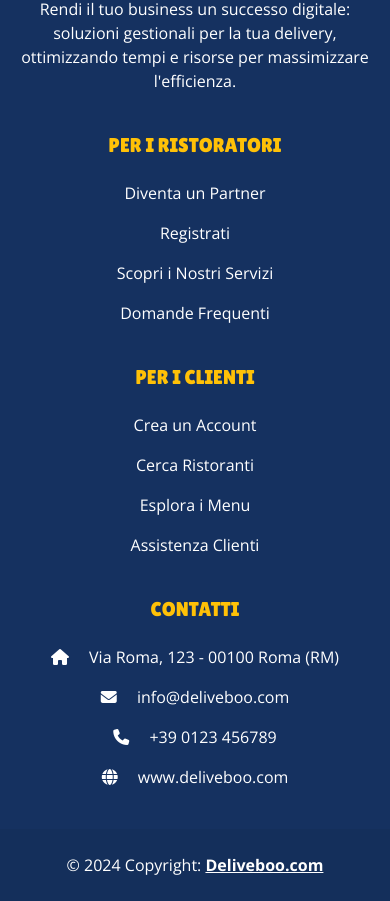
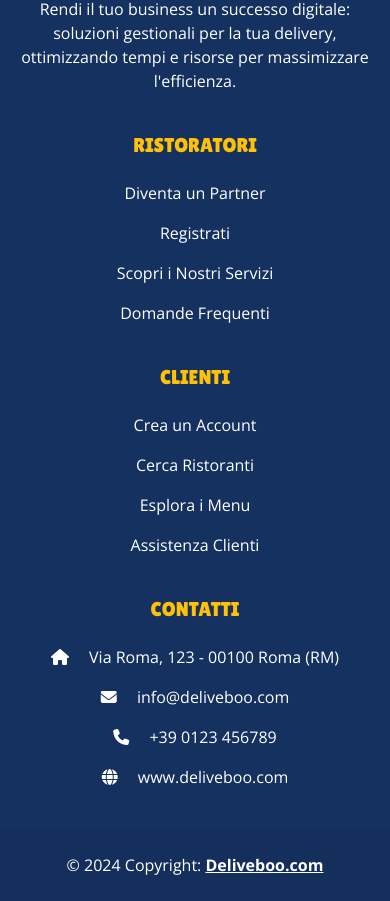
Before and after one commit to gds90/vite-deliveBoo, a Vue app: page / in a window 390 px wide. Shown: the part 3100-4001 px from the top of the page. Built offline with nearby package versions, Linux system fonts and the light colour scheme.

Commit message:
Fixing some responsivness

```diff
--- a/src/components/AppBecomePartner.vue
+++ b/src/components/AppBecomePartner.vue
@@ -49,6 +49,7 @@
 
         img {
             width: 100%;
+            height: 100%;
         }
     }
 }
@@ -94,7 +95,7 @@
     width: 100%;
 }
 
-@media only screen and (max-width: 768px) {
+@media only screen and (max-width: 992px) {
 
     .left-column {
         border-top-left-radius: 0.75rem;
@@ -111,7 +112,7 @@
     }
 }
 
-@media only screen and (min-width: 769px) {
+@media only screen and (min-width: 993px) {
 
     .left-column {
         border-top-left-radius: 0.75rem;
--- a/src/components/AppFooter.vue
+++ b/src/components/AppFooter.vue
@@ -62,10 +62,10 @@
             <!-- Grid column -->
 
             <!-- Grid column -->
-            <div class="col-md-2 col-lg-2 col-xl-2 mx-auto mb-4">
+            <div class="col-md-3 col-lg-2 col-xl-2 mx-auto mb-4">
                 <!-- Links -->
                 <h6 class="text-uppercase text-warning mb-4 fs-5 font-1">
-                    Per i Ristoratori
+                    Ristoratori
                 </h6>
                 <ul class="list-unstyled ">
                     <li>
@@ -88,7 +88,7 @@
             <div class="col-md-3 col-lg-2 col-xl-2 mx-auto mb-4">
                 <!-- Links -->
                 <h6 class="text-uppercase text-warning mb-4 fs-5 font-1">
-                    Per i Clienti
+                    Clienti
                 </h6>
                 <ul class="list-unstyled ">
                     <li>
@@ -107,7 +107,7 @@
             </div>
 
             <!-- Grid column -->
-            <div class="col-md-4 col-lg-3 col-xl-3 mx-auto mb-md-0 mb-4">
+            <div class="col-md-3 col-lg-3 col-xl-3 mx-auto mb-md-0 mb-4">
                 <!-- Links -->
                 <h6 class="text-uppercase text-warning mb-4 fs-5 font-1">Contatti</h6>
                 <p><i class="fas fa-home me-3"></i> Via Roma, 123 - 00100 Roma (RM)</p>
--- a/src/components/AppJumbotron.vue
+++ b/src/components/AppJumbotron.vue
@@ -126,6 +126,12 @@
 
 @media only screen and (max-width: 925px) {
     .jumbotron .background {
+        padding-top: 200px;
+    }
+}
+
+@media only screen and (max-width: 768px) {
+    .jumbotron .background {
         padding-top: 50px;
     }
 }
--- a/src/components/AppRestaurantCard.vue
+++ b/src/components/AppRestaurantCard.vue
@@ -23,7 +23,7 @@
 </script>
 
 <template>
-    <div class="col-4 col-md-3 col-xl-2">
+    <div class="col-5 col-md-3 col-xl-2">
         <router-link :to="{ name: 'single-restaurant', params: { slug: restaurant.slug } }"
             class="text-decoration-none">
             <div class="card rounded-top-2 shadow position-relative me-1">
```
